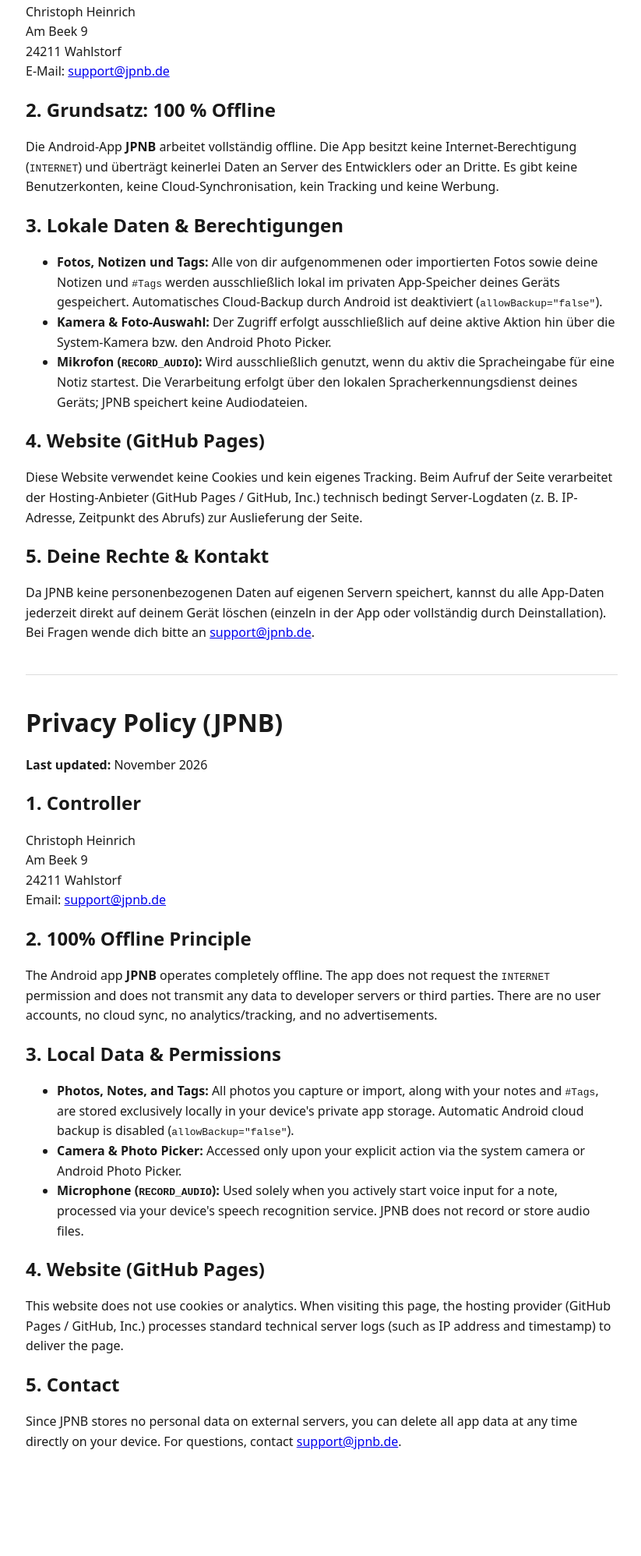
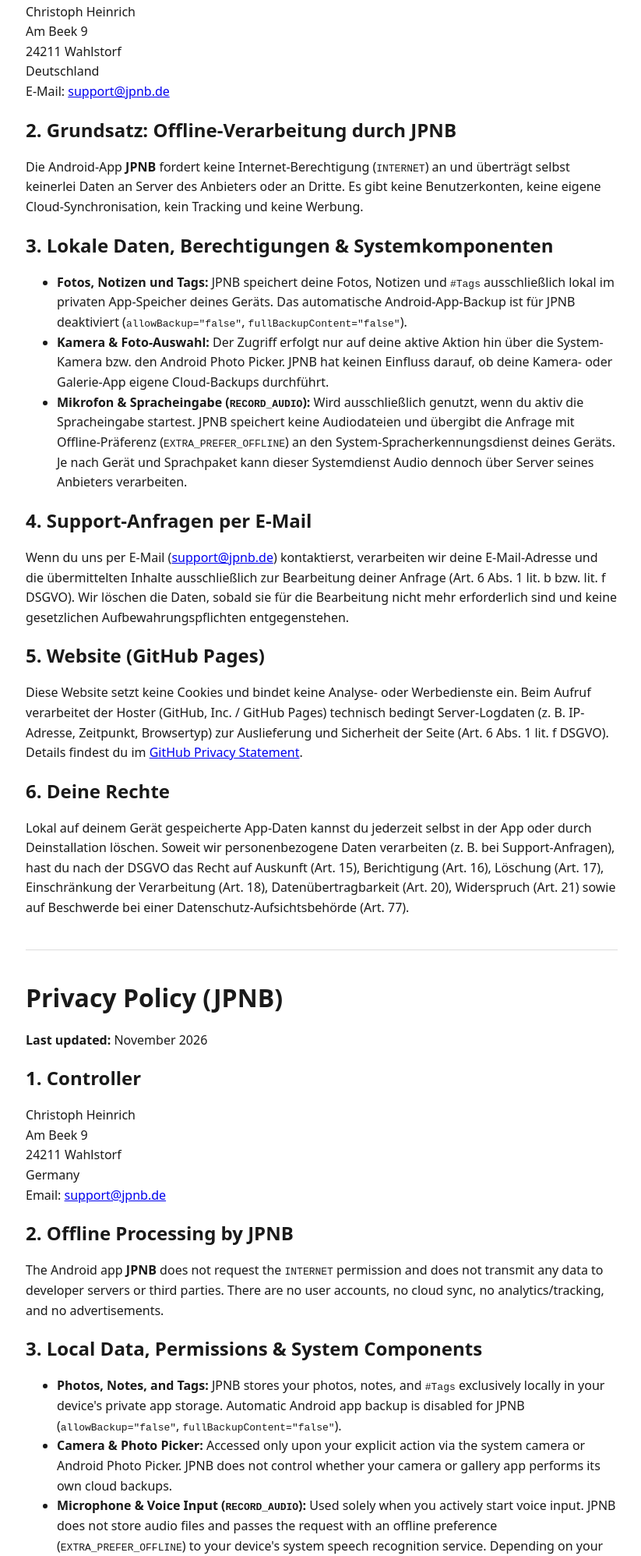
Before and after one commit to acgabs/jpnb-site, a plain HTML site: page privacy.html in a window 1280 px wide. Shown: the part 236-2232 px from the top of the page at 78% size, without its empty margins (227-1050 px from the left). Before the commit the page ends 2130 px from the top, so only its background shows below. Drawn offline with Linux system fonts and the light colour scheme.

Commit message:
Refine legal pages and offline descriptions

```diff
--- a/privacy.html
+++ b/privacy.html
@@ -28,29 +28,35 @@
     Christoph Heinrich<br>
     Am Beek 9<br>
     24211 Wahlstorf<br>
+    Deutschland<br>
     E-Mail: <a href="mailto:support@jpnb.de">support@jpnb.de</a>
   </p>
 
-  <h2>2. Grundsatz: 100 % Offline</h2>
+  <h2>2. Grundsatz: Offline-Verarbeitung durch JPNB</h2>
   <p>
-    Die Android-App <strong>JPNB</strong> arbeitet vollständig offline. Die App besitzt keine Internet-Berechtigung (<code>INTERNET</code>) und überträgt keinerlei Daten an Server des Entwicklers oder an Dritte. Es gibt keine Benutzerkonten, keine Cloud-Synchronisation, kein Tracking und keine Werbung.
+    Die Android-App <strong>JPNB</strong> fordert keine Internet-Berechtigung (<code>INTERNET</code>) an und überträgt selbst keinerlei Daten an Server des Anbieters oder an Dritte. Es gibt keine Benutzerkonten, keine eigene Cloud-Synchronisation, kein Tracking und keine Werbung.
   </p>
 
-  <h2>3. Lokale Daten &amp; Berechtigungen</h2>
+  <h2>3. Lokale Daten, Berechtigungen &amp; Systemkomponenten</h2>
   <ul>
-    <li><strong>Fotos, Notizen und Tags:</strong> Alle von dir aufgenommenen oder importierten Fotos sowie deine Notizen und <code>#Tags</code> werden ausschließlich lokal im privaten App-Speicher deines Geräts gespeichert. Automatisches Cloud-Backup durch Android ist deaktiviert (<code>allowBackup="false"</code>).</li>
-    <li><strong>Kamera &amp; Foto-Auswahl:</strong> Der Zugriff erfolgt ausschließlich auf deine aktive Aktion hin über die System-Kamera bzw. den Android Photo Picker.</li>
-    <li><strong>Mikrofon (<code>RECORD_AUDIO</code>):</strong> Wird ausschließlich genutzt, wenn du aktiv die Spracheingabe für eine Notiz startest. Die Verarbeitung erfolgt über den lokalen Spracherkennungsdienst deines Geräts; JPNB speichert keine Audiodateien.</li>
+    <li><strong>Fotos, Notizen und Tags:</strong> JPNB speichert deine Fotos, Notizen und <code>#Tags</code> ausschließlich lokal im privaten App-Speicher deines Geräts. Das automatische Android-App-Backup ist für JPNB deaktiviert (<code>allowBackup="false"</code>, <code>fullBackupContent="false"</code>).</li>
+    <li><strong>Kamera &amp; Foto-Auswahl:</strong> Der Zugriff erfolgt nur auf deine aktive Aktion hin über die System-Kamera bzw. den Android Photo Picker. JPNB hat keinen Einfluss darauf, ob deine Kamera- oder Galerie-App eigene Cloud-Backups durchführt.</li>
+    <li><strong>Mikrofon &amp; Spracheingabe (<code>RECORD_AUDIO</code>):</strong> Wird ausschließlich genutzt, wenn du aktiv die Spracheingabe startest. JPNB speichert keine Audiodateien und übergibt die Anfrage mit Offline-Präferenz (<code>EXTRA_PREFER_OFFLINE</code>) an den System-Spracherkennungsdienst deines Geräts. Je nach Gerät und Sprachpaket kann dieser Systemdienst Audio dennoch über Server seines Anbieters verarbeiten.</li>
   </ul>
 
-  <h2>4. Website (GitHub Pages)</h2>
+  <h2>4. Support-Anfragen per E-Mail</h2>
   <p>
-    Diese Website verwendet keine Cookies und kein eigenes Tracking. Beim Aufruf der Seite verarbeitet der Hosting-Anbieter (GitHub Pages / GitHub, Inc.) technisch bedingt Server-Logdaten (z. B. IP-Adresse, Zeitpunkt des Abrufs) zur Auslieferung der Seite.
+    Wenn du uns per E-Mail (<a href="mailto:support@jpnb.de">support@jpnb.de</a>) kontaktierst, verarbeiten wir deine E-Mail-Adresse und die übermittelten Inhalte ausschließlich zur Bearbeitung deiner Anfrage (Art. 6 Abs. 1 lit. b bzw. lit. f DSGVO). Wir löschen die Daten, sobald sie für die Bearbeitung nicht mehr erforderlich sind und keine gesetzlichen Aufbewahrungspflichten entgegenstehen.
   </p>
 
-  <h2>5. Deine Rechte &amp; Kontakt</h2>
+  <h2>5. Website (GitHub Pages)</h2>
   <p>
-    Da JPNB keine personenbezogenen Daten auf eigenen Servern speichert, kannst du alle App-Daten jederzeit direkt auf deinem Gerät löschen (einzeln in der App oder vollständig durch Deinstallation). Bei Fragen wende dich bitte an <a href="mailto:support@jpnb.de">support@jpnb.de</a>.
+    Diese Website setzt keine Cookies und bindet keine Analyse- oder Werbedienste ein. Beim Aufruf verarbeitet der Hoster (GitHub, Inc. / GitHub Pages) technisch bedingt Server-Logdaten (z. B. IP-Adresse, Zeitpunkt, Browsertyp) zur Auslieferung und Sicherheit der Seite (Art. 6 Abs. 1 lit. f DSGVO). Details findest du im <a href="https://docs.github.com/en/site-policy/privacy-policies/github-general-privacy-statement" target="_blank" rel="noopener">GitHub Privacy Statement</a>.
+  </p>
+
+  <h2>6. Deine Rechte</h2>
+  <p>
+    Lokal auf deinem Gerät gespeicherte App-Daten kannst du jederzeit selbst in der App oder durch Deinstallation löschen. Soweit wir personenbezogene Daten verarbeiten (z. B. bei Support-Anfragen), hast du nach der DSGVO das Recht auf Auskunft (Art. 15), Berichtigung (Art. 16), Löschung (Art. 17), Einschränkung der Verarbeitung (Art. 18), Datenübertragbarkeit (Art. 20), Widerspruch (Art. 21) sowie auf Beschwerde bei einer Datenschutz-Aufsichtsbehörde (Art. 77).
   </p>
 
   <hr>
@@ -63,29 +69,35 @@
     Christoph Heinrich<br>
     Am Beek 9<br>
     24211 Wahlstorf<br>
+    Germany<br>
     Email: <a href="mailto:support@jpnb.de">support@jpnb.de</a>
   </p>
 
-  <h2>2. 100% Offline Principle</h2>
+  <h2>2. Offline Processing by JPNB</h2>
   <p>
-    The Android app <strong>JPNB</strong> operates completely offline. The app does not request the <code>INTERNET</code> permission and does not transmit any data to developer servers or third parties. There are no user accounts, no cloud sync, no analytics/tracking, and no advertisements.
+    The Android app <strong>JPNB</strong> does not request the <code>INTERNET</code> permission and does not transmit any data to developer servers or third parties. There are no user accounts, no cloud sync, no analytics/tracking, and no advertisements.
   </p>
 
-  <h2>3. Local Data &amp; Permissions</h2>
+  <h2>3. Local Data, Permissions &amp; System Components</h2>
   <ul>
-    <li><strong>Photos, Notes, and Tags:</strong> All photos you capture or import, along with your notes and <code>#Tags</code>, are stored exclusively locally in your device's private app storage. Automatic Android cloud backup is disabled (<code>allowBackup="false"</code>).</li>
-    <li><strong>Camera &amp; Photo Picker:</strong> Accessed only upon your explicit action via the system camera or Android Photo Picker.</li>
-    <li><strong>Microphone (<code>RECORD_AUDIO</code>):</strong> Used solely when you actively start voice input for a note, processed via your device's speech recognition service. JPNB does not record or store audio files.</li>
+    <li><strong>Photos, Notes, and Tags:</strong> JPNB stores your photos, notes, and <code>#Tags</code> exclusively locally in your device's private app storage. Automatic Android app backup is disabled for JPNB (<code>allowBackup="false"</code>, <code>fullBackupContent="false"</code>).</li>
+    <li><strong>Camera &amp; Photo Picker:</strong> Accessed only upon your explicit action via the system camera or Android Photo Picker. JPNB does not control whether your camera or gallery app performs its own cloud backups.</li>
+    <li><strong>Microphone &amp; Voice Input (<code>RECORD_AUDIO</code>):</strong> Used solely when you actively start voice input. JPNB does not store audio files and passes the request with an offline preference (<code>EXTRA_PREFER_OFFLINE</code>) to your device's system speech recognition service. Depending on your device and installed language packs, that system service may still process audio via its provider's servers.</li>
   </ul>
 
-  <h2>4. Website (GitHub Pages)</h2>
+  <h2>4. Support Emails</h2>
   <p>
-    This website does not use cookies or analytics. When visiting this page, the hosting provider (GitHub Pages / GitHub, Inc.) processes standard technical server logs (such as IP address and timestamp) to deliver the page.
+    If you contact us via email (<a href="mailto:support@jpnb.de">support@jpnb.de</a>), we process your email address and message content solely to handle your request (Art. 6(1)(b) or (f) GDPR). We delete the data once it is no longer needed for this purpose and no statutory retention obligations apply.
   </p>
 
-  <h2>5. Contact</h2>
+  <h2>5. Website (GitHub Pages)</h2>
   <p>
-    Since JPNB stores no personal data on external servers, you can delete all app data at any time directly on your device. For questions, contact <a href="mailto:support@jpnb.de">support@jpnb.de</a>.
+    This website does not use cookies or third-party analytics. When you visit this page, the hosting provider (GitHub, Inc. / GitHub Pages) processes technical server logs (such as IP address, timestamp, and browser type) to deliver and secure the site (Art. 6(1)(f) GDPR). See the <a href="https://docs.github.com/en/site-policy/privacy-policies/github-general-privacy-statement" target="_blank" rel="noopener">GitHub Privacy Statement</a> for details.
+  </p>
+
+  <h2>6. Your Rights</h2>
+  <p>
+    You can delete locally stored app data at any time inside the app or by uninstalling it. Where we process personal data (such as support emails), you have the right under the GDPR to access (Art. 15), rectification (Art. 16), erasure (Art. 17), restriction of processing (Art. 18), data portability (Art. 20), objection (Art. 21), and the right to lodge a complaint with a supervisory authority (Art. 77).
   </p>
 </body>
 </html>
```
Also changed, not shown: index.html (+6 -6 lines), terms.html (+29 -14 lines).
